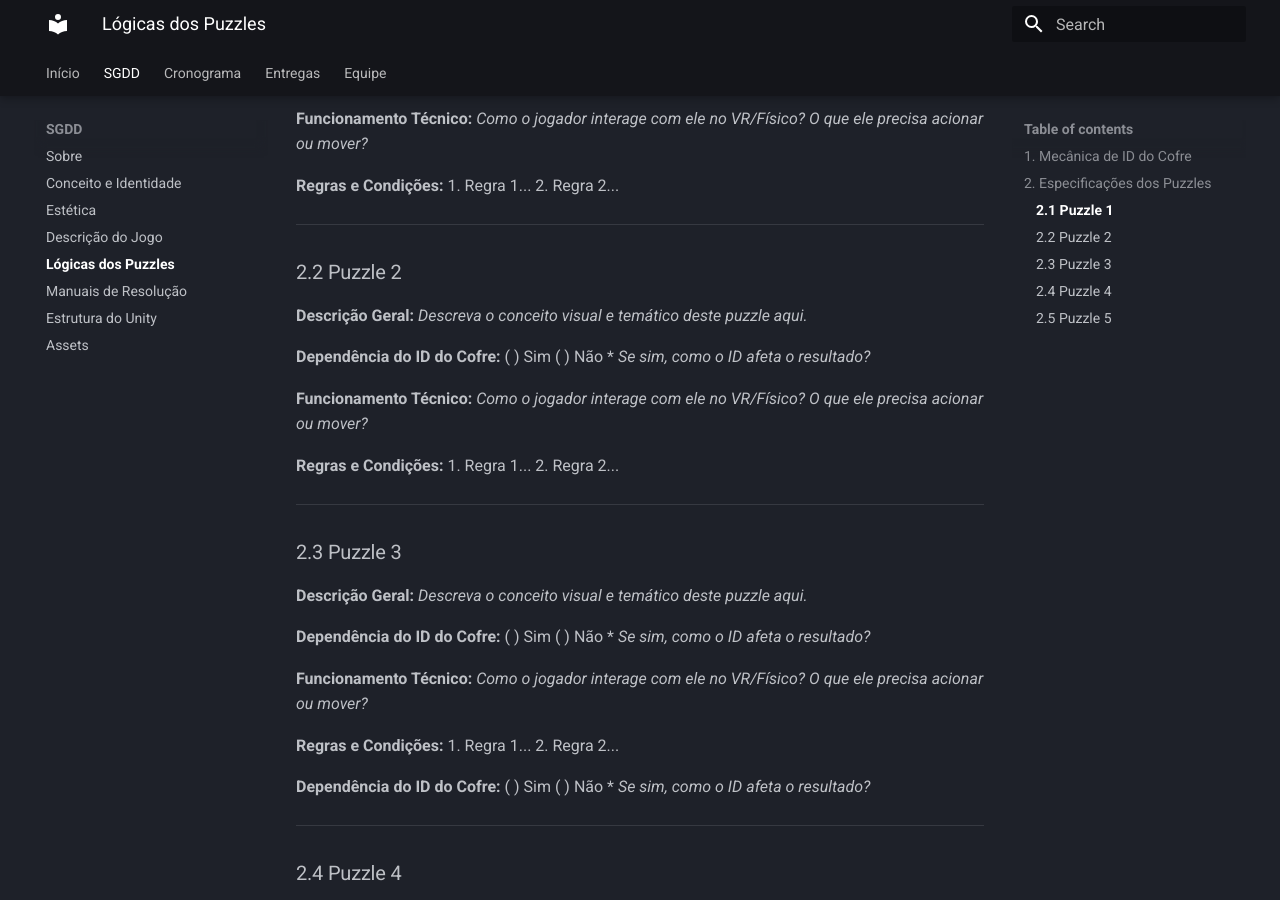
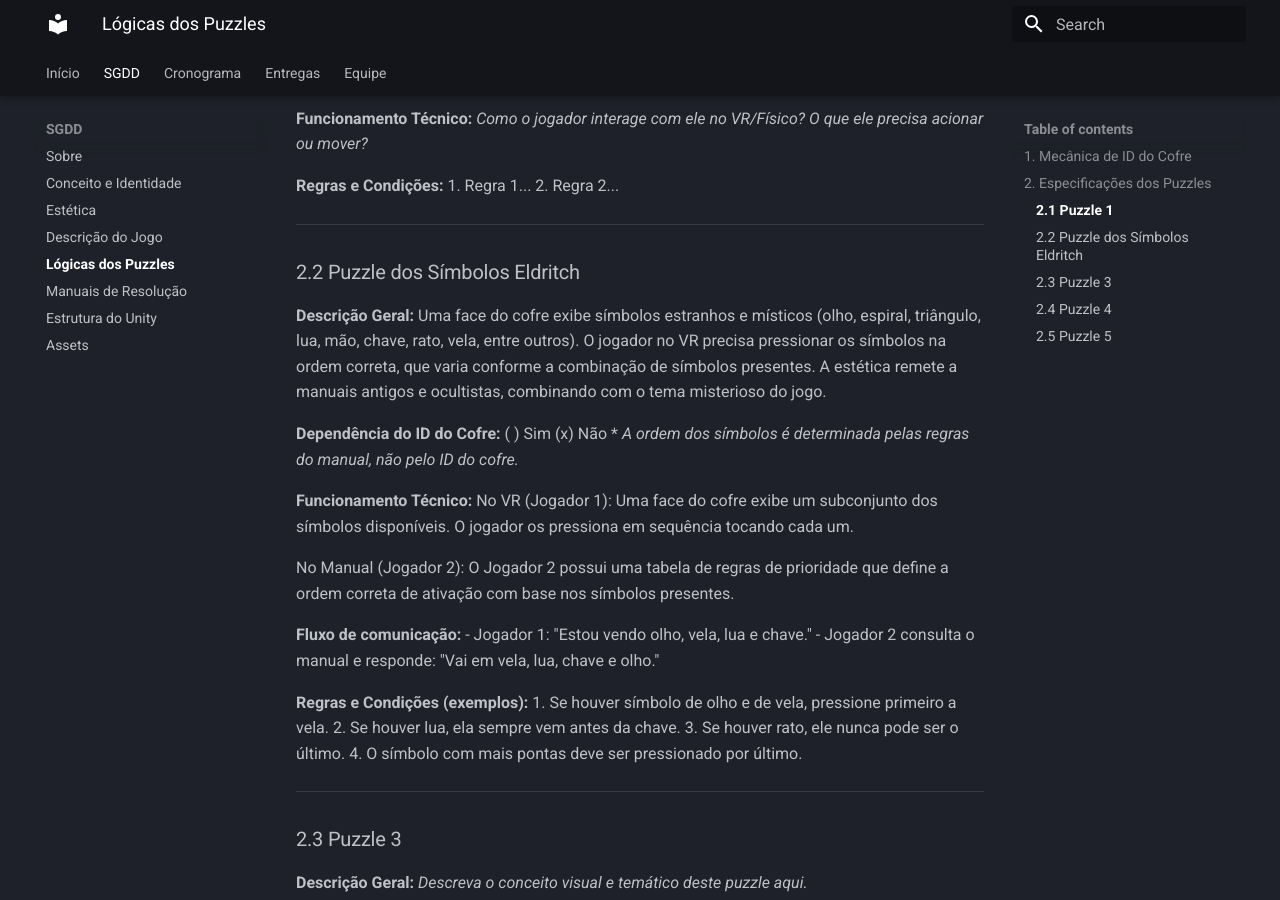
Before and after one commit to AGoretti/The-Unopened-Escape, an MkDocs documentation site: the page built from docs/sgdd/puzzles.md, in a window 1280 px wide and 900 px high, scrolled down 613 px. Built offline with MkDocs 1.6.1 and Material for MkDocs 9.7.7, drawn with Linux system fonts in a browser that asks for light colours.

Commit message:
docs: atualiza descrição e regras do Puzzle dos Símbolos Eldritch

```diff
--- a/docs/sgdd/puzzles.md
+++ b/docs/sgdd/puzzles.md
@@ -33,20 +33,28 @@ Cada partida gerará um cofre com um ID diferente exibido em sua face frontal. O
 
 ---
 
-### 2.2 Puzzle 2
+### 2.2 Puzzle dos Símbolos Eldritch
 
 **Descrição Geral:**
-  _Descreva o conceito visual e temático deste puzzle aqui._
+  Uma face do cofre exibe símbolos estranhos e místicos (olho, espiral, triângulo, lua, mão, chave, rato, vela, entre outros). O jogador no VR precisa pressionar os símbolos na ordem correta, que varia conforme a combinação de símbolos presentes. A estética remete a manuais antigos e ocultistas, combinando com o tema misterioso do jogo.
 
-**Dependência do ID do Cofre:** ( ) Sim  ( ) Não
-  * _Se sim, como o ID afeta o resultado?_
+**Dependência do ID do Cofre:** ( ) Sim  (x) Não
+  * _A ordem dos símbolos é determinada pelas regras do manual, não pelo ID do cofre._
 
 **Funcionamento Técnico:**
-  _Como o jogador interage com ele no VR/Físico? O que ele precisa acionar ou mover?_
+  No VR (Jogador 1): Uma face do cofre exibe um subconjunto dos símbolos disponíveis. O jogador os pressiona em sequência tocando cada um.
 
-**Regras e Condições:**
-  1. Regra 1...
-  2. Regra 2...
+  No Manual (Jogador 2): O Jogador 2 possui uma tabela de regras de prioridade que define a ordem correta de ativação com base nos símbolos presentes.
+
+  **Fluxo de comunicação:**
+  - Jogador 1: "Estou vendo olho, vela, lua e chave."
+  - Jogador 2 consulta o manual e responde: "Vai em vela, lua, chave e olho."
+
+**Regras e Condições (exemplos):**
+  1. Se houver símbolo de olho e de vela, pressione primeiro a vela.
+  2. Se houver lua, ela sempre vem antes da chave.
+  3. Se houver rato, ele nunca pode ser o último.
+  4. O símbolo com mais pontas deve ser pressionado por último.
 
 
 
```
